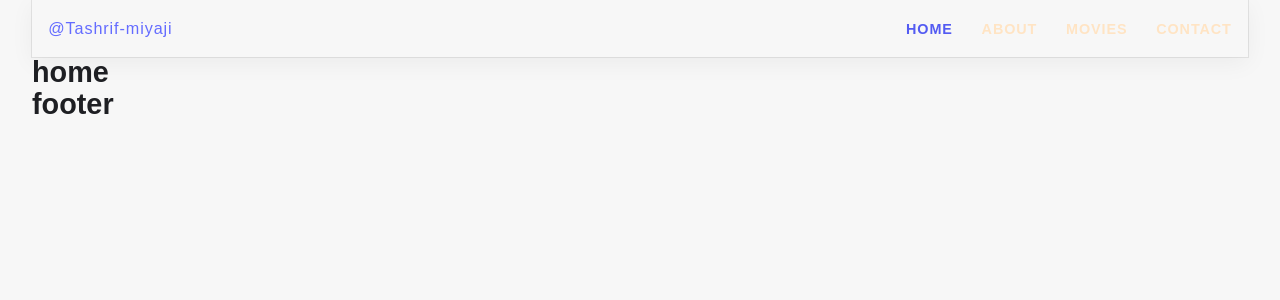
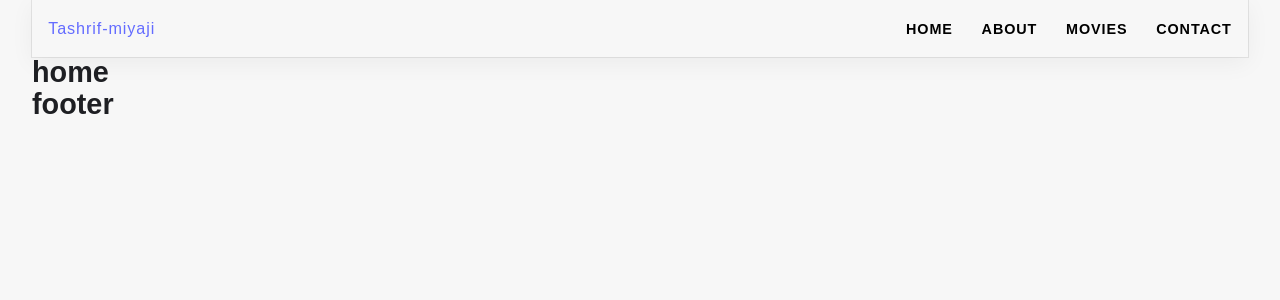
Before and after one commit to tashrifmiyaji/my-react, a React (Vite) app: page / in a window 1280 px wide. Shown: the top 300 px of the page. Built offline with nearby package versions, Linux system fonts and the light colour scheme.

Commit message:
Add active route styling using isActive in NavLink

```diff
--- a/src/components/Projects/React Movie website/css/app.css
+++ b/src/components/Projects/React Movie website/css/app.css
@@ -11,6 +11,7 @@
   text-rendering: optimizeLegibility;
   -webkit-font-smoothing: antialiased;
   -moz-osx-font-smoothing: grayscale;
+  --heading-color: black;
   --buttonColor: #2a2c30;
   --secondaryColor: #4b4f56;
   --borderColor: #e3eaf0;
--- a/src/components/Projects/React Movie website/layOut/Header.jsx
+++ b/src/components/Projects/React Movie website/layOut/Header.jsx
@@ -1,35 +1,59 @@
 import { NavLink } from "react-router-dom";
 
 export const Header = () => {
+	const getNavLinkStyle = ({ isActive }) => {
+		return {
+			color: isActive ? "green" : "black",
+		};
+	};
+
 	return (
 		<>
 			<header className="section-navbar">
 				<div className="container">
 					<div className="navbar-brand">
-						<a to="index">
-							<p>@Tashrif-miyaji</p>
-						</a>
+						<NavLink to="index">
+							<p>Tashrif-miyaji</p>
+						</NavLink>
 					</div>
 
 					<nav className="navbar">
 						<ul>
-							<li className="">
-								<NavLink to="/" className={""}>
+							<li className="nav-item">
+								<NavLink
+									to="/"
+									className={({ isActive }) =>
+										isActive
+											? "!text-teal-600"
+											: "!text-black"
+									}
+								>
 									Home
 								</NavLink>
 							</li>
-							<li className="">
-								<NavLink to="/about" className="black">
+							<li className="nav-item">
+								<NavLink
+									to="/about"
+									style={({ isActive }) => {
+										return {
+											color: isActive ? "red" : "black",
+										};
+									}}
+								>
 									about
 								</NavLink>
 							</li>
-							<li className="">
-								<NavLink to="movie" className="">
+							<li className="nav-item">
+								<NavLink
+									to="movie"
+									className="nav-link"
+									style={getNavLinkStyle}
+								>
 									movies
 								</NavLink>
 							</li>
-							<li className="">
-								<NavLink to="contact" className="">
+							<li className="nav-item">
+								<NavLink to="contact" style={getNavLinkStyle}>
 									contact
 								</NavLink>
 							</li>
```
